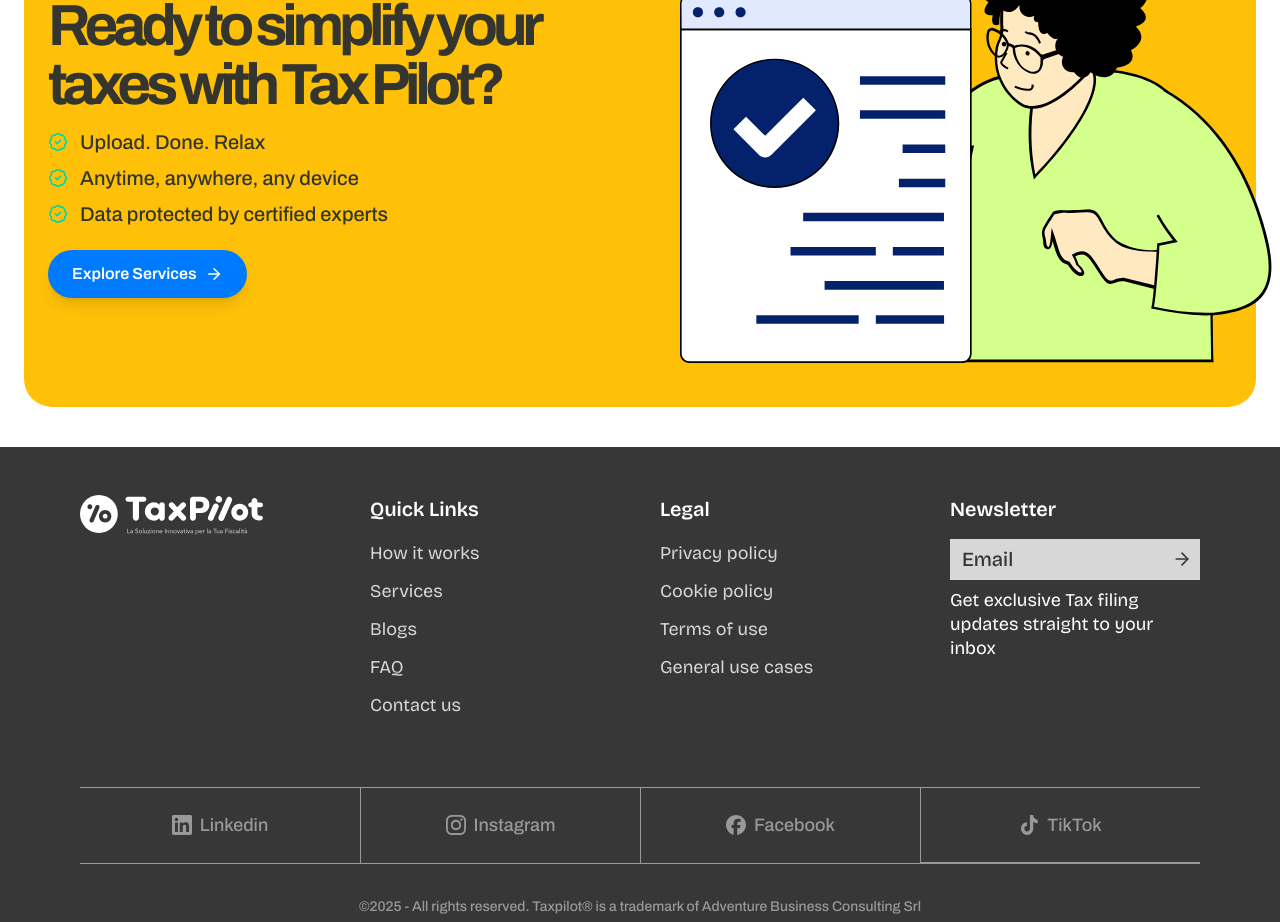
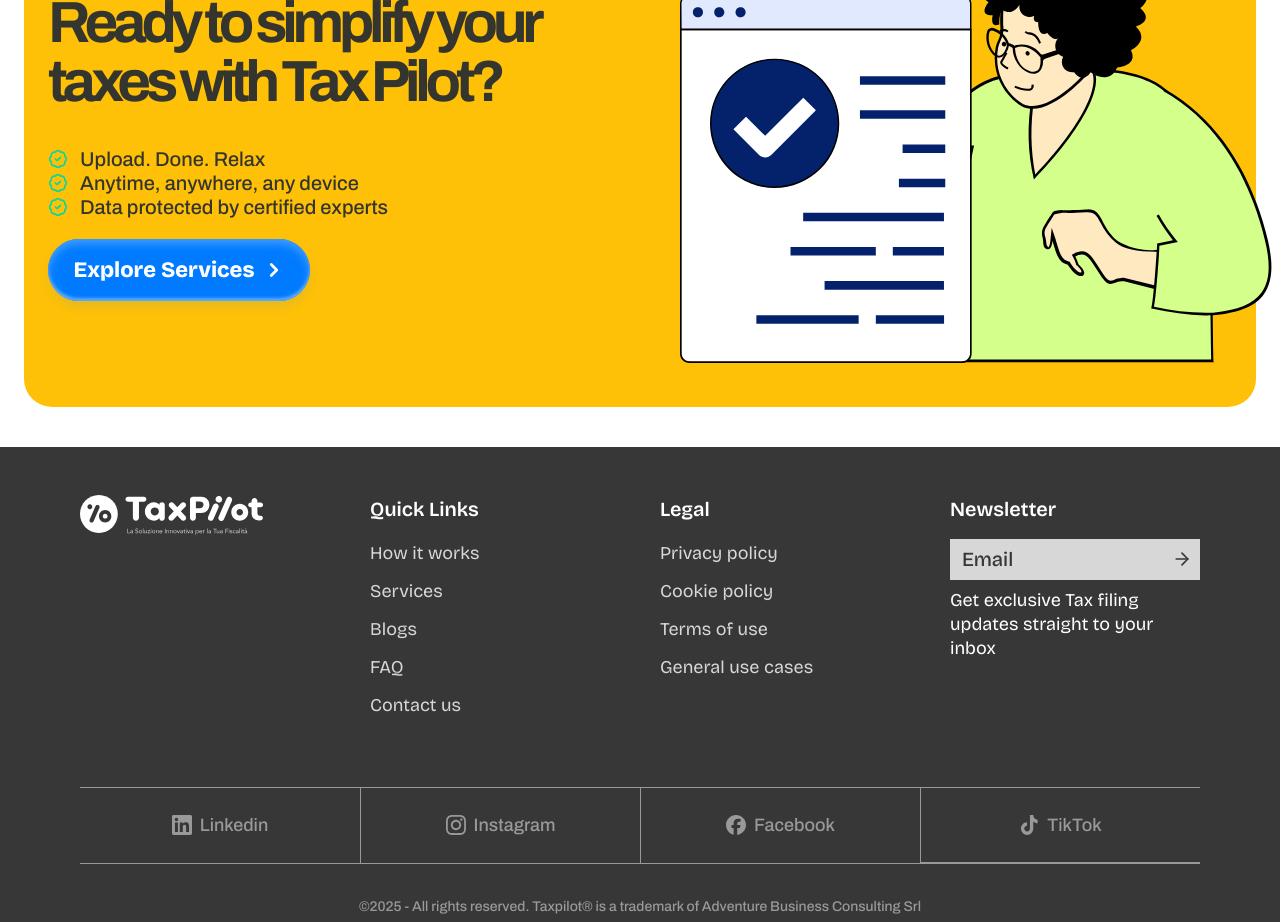
Before and after one commit to arqentech/tax-pilot-1, a React (Vite) app: page / in a window 1280 px wide. Shown: the part 5640-6562 px from the top of the page. Built offline with nearby package versions, Linux system fonts and the light colour scheme; no server answers.

Commit message:
Tax pilot section fix

```diff
--- a/src/components/ui/TaxPilotSection.tsx
+++ b/src/components/ui/TaxPilotSection.tsx
@@ -1,5 +1,6 @@
 import { ArrowRight, BadgeCheck } from "lucide-react";
 import { Link } from "react-router-dom";
+import PrimaryButton from "./PrimaryButton";
 
 export default function TaxPilotSection() {
   return (
@@ -10,7 +11,7 @@ export default function TaxPilotSection() {
             Ready to simplify your taxes with Tax Pilot?
           </h2>
 
-          <ul className="mt-4 space-y-3 text-[16px] lg:text-[20px] leading-[23px]">
+          <ul className="mt-4 py-5 text-[16px] lg:text-[20px] leading-[23px]">
             <li className="flex items-center gap-3">
               <BadgeCheck color="#0AD6A1" width={20} />
               <span>Upload. Done. Relax</span>
@@ -27,9 +28,7 @@ export default function TaxPilotSection() {
             </li>
           </ul>
           <Link to="/services">
-            <button className="mt-6 bg-[#007BFF] text-white rounded-full px-6 py-3 font-semibold flex items-center gap-2 shadow-lg hover:bg-[#0068d6] transition">
-              Explore Services <ArrowRight size={18} />
-            </button>
+            <PrimaryButton text="Explore Services" width="262px" />
           </Link>
         </div>
 
```
